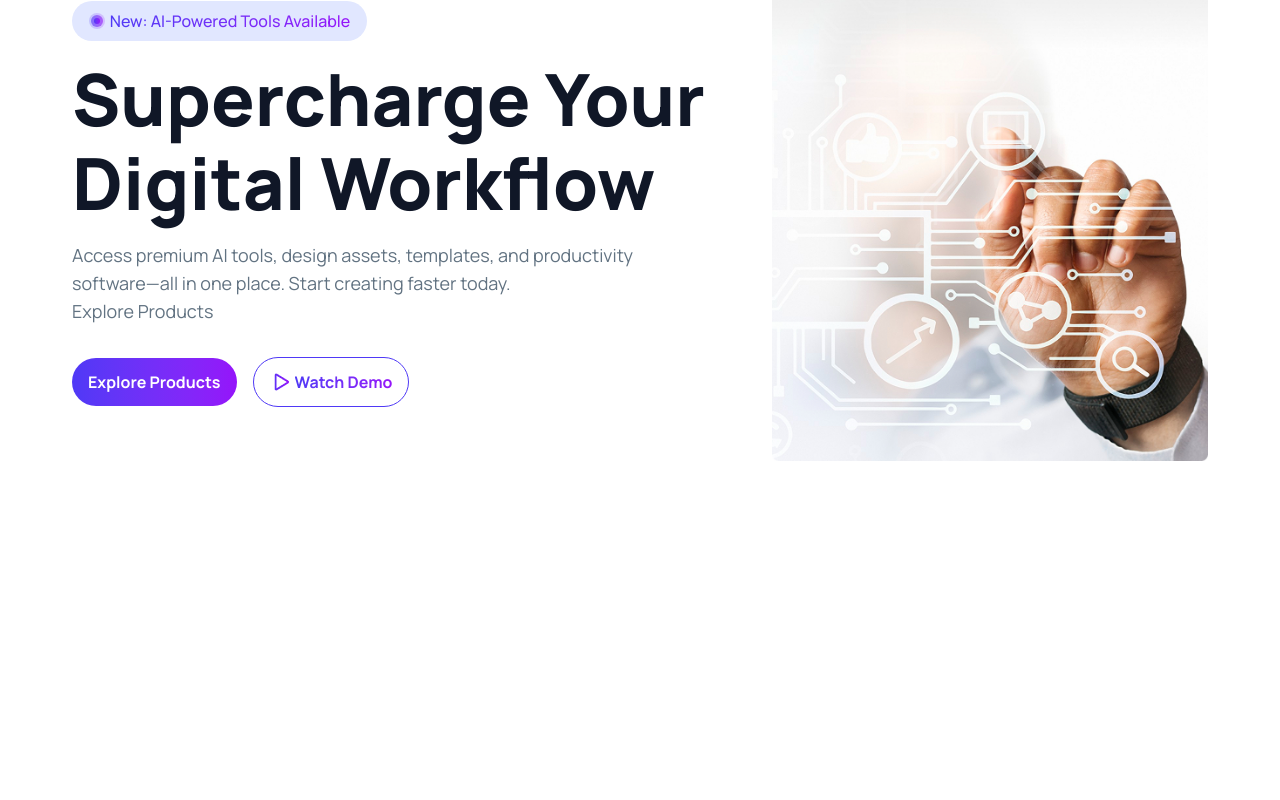
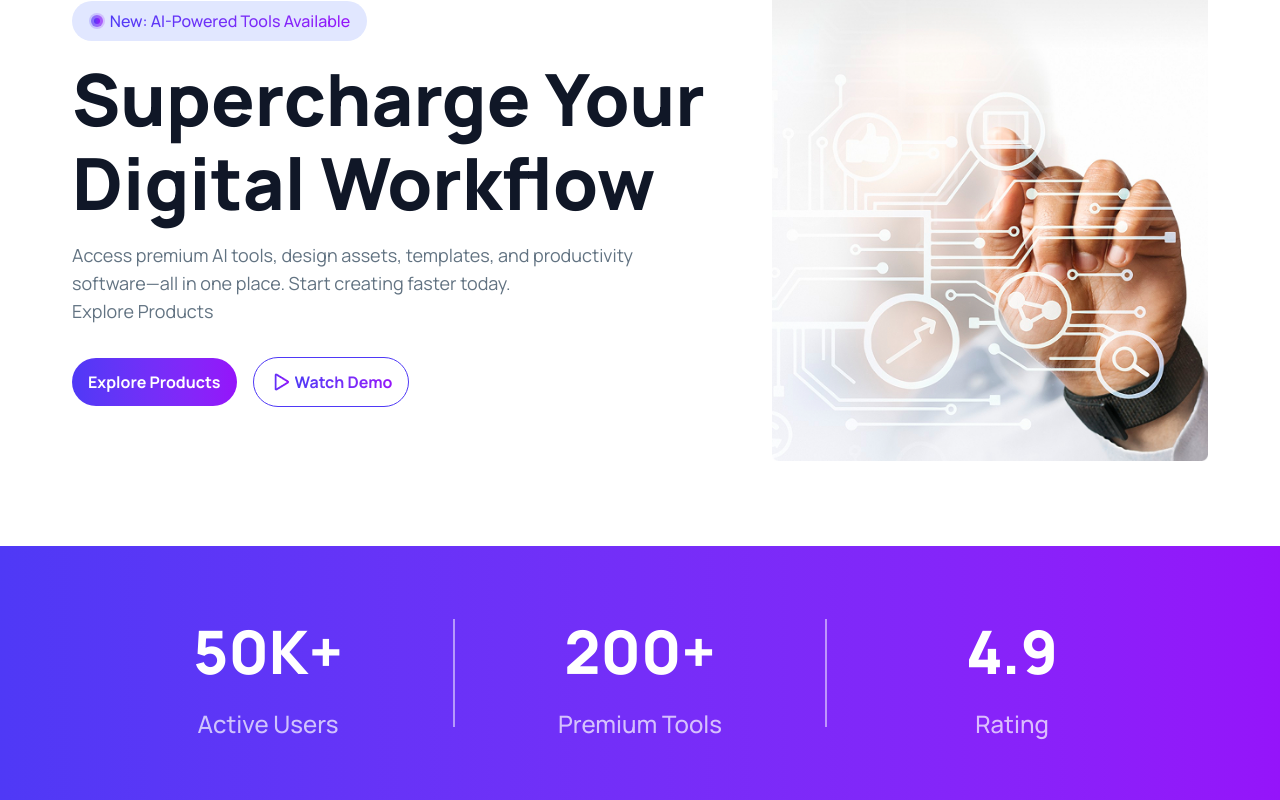
Before and after one commit to quantumrahman/digitools, a React (Vite) app: page / in a window 1280 px wide. Shown: the part 219-1019 px from the top of the page. Before the commit the page ends 800 px from the top, so only its background shows below. Built offline with nearby package versions, Linux system fonts and the light colour scheme.

Commit message:
Stats section design completed

```diff
--- a/src/components/ui/HomeSection/HomeSection.jsx
+++ b/src/components/ui/HomeSection/HomeSection.jsx
@@ -33,6 +33,26 @@ const HomeSection = () => {
                     </div>
                 </div>
             </div>
+            <div className='w-full py-15 bg-linear-to-r from-[#4F39F6] to-[#9514FA]'>
+                <div className='max-w-300 mx-auto px-4 sm:px-6 lg:px-8'>
+                    <div className='w-full flex items-center justify-center flex-wrap'>
+                        <div className='w-92.5 text-center space-y-3'>
+                            <h2 className='manrope text-[60px] font-extrabold text-white'>50K+</h2>
+                            <p className='manrope text-2xl font-medium text-[#FFFFFF]/70'>Active Users</p>
+                        </div>
+                        <div className='w-0.5 h-27 border border-white/50'></div>
+                        <div className='w-92.5 text-center space-y-3'>
+                            <h2 className='manrope text-[60px] font-extrabold text-white'>200+</h2>
+                            <p className='manrope text-2xl font-medium text-[#FFFFFF]/70'>Premium Tools</p>
+                        </div>
+                        <div className='w-0.5 h-27 border border-white/50'></div>
+                        <div className='w-92.5 text-center space-y-3'>
+                            <h2 className='manrope text-[60px] font-extrabold text-white'>4.9</h2>
+                            <p className='manrope text-2xl font-medium text-[#FFFFFF]/70'>Rating</p>
+                        </div>
+                    </div>
+                </div>
+            </div>
         </>
     );
 };
```
